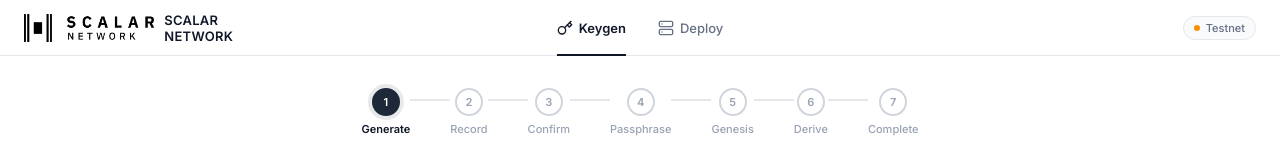
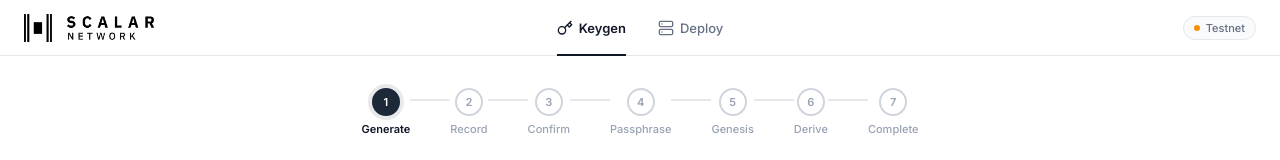
Before and after one commit to scalarnetwork/scalar-node-desktop, a React (Vite) app in the folder frontend/: page / in a window 1280 px wide. Shown: the top 160 px of the page. Built offline with nearby package versions, Linux system fonts and the light colour scheme.

Commit message:
fix(frontend): remove duplicate SCALAR NETWORK text from header

```diff
--- a/frontend/src/App.tsx
+++ b/frontend/src/App.tsx
@@ -363,7 +363,7 @@ export default function App() {
   return (
     <div className="app-root">
       <header className="hdr" data-tauri-drag-region>
-        <div className="hdr__logo"><img src={logoMark} alt="" style={{height:28,width:"auto",mixBlendMode:"multiply"}} /><span className="logo-txt">SCALAR NETWORK</span></div>
+        <div className="hdr__logo"><img src={logoMark} alt="Scalar Network" style={{height:28,width:"auto",mixBlendMode:"multiply"}} /></div>
         <nav className="hdr__nav">
           <button className={`ntab${tab === 'keygen' ? ' on' : ''}`} onClick={() => setTab('keygen')}><IKey />Keygen</button>
           <button className={`ntab${tab === 'deploy' ? ' on' : ''}`} onClick={() => setTab('deploy')}><ISrv />Deploy</button>
```
